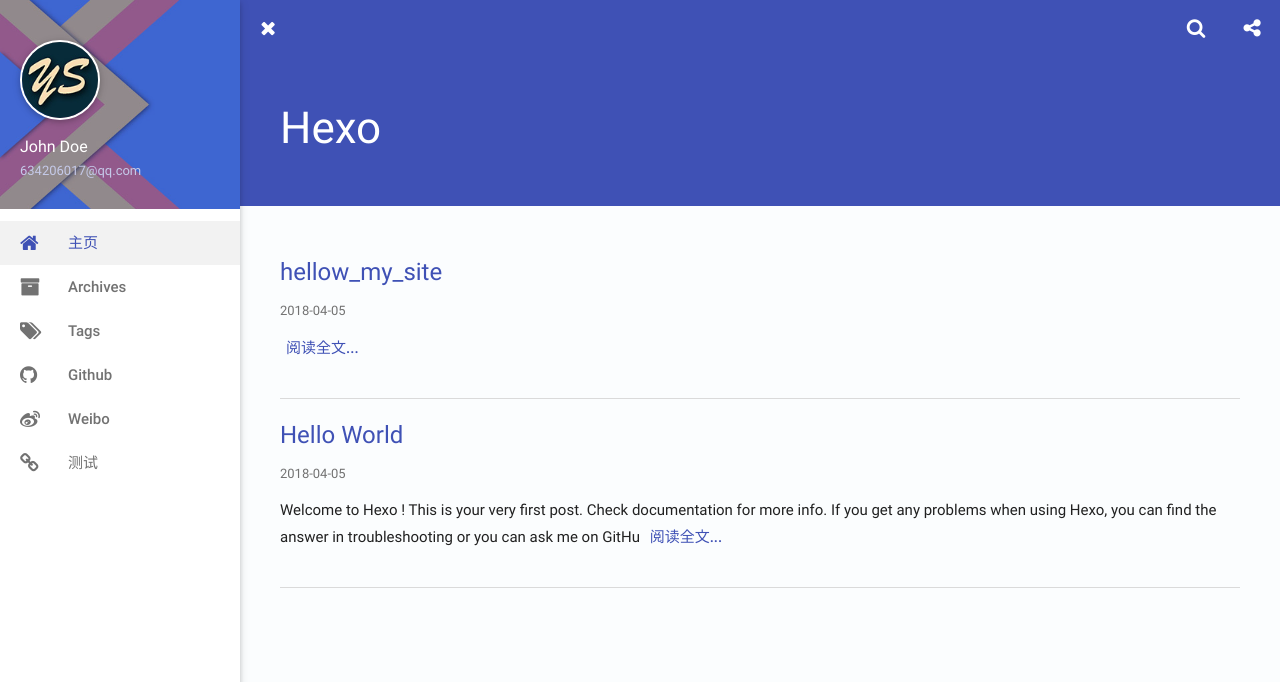
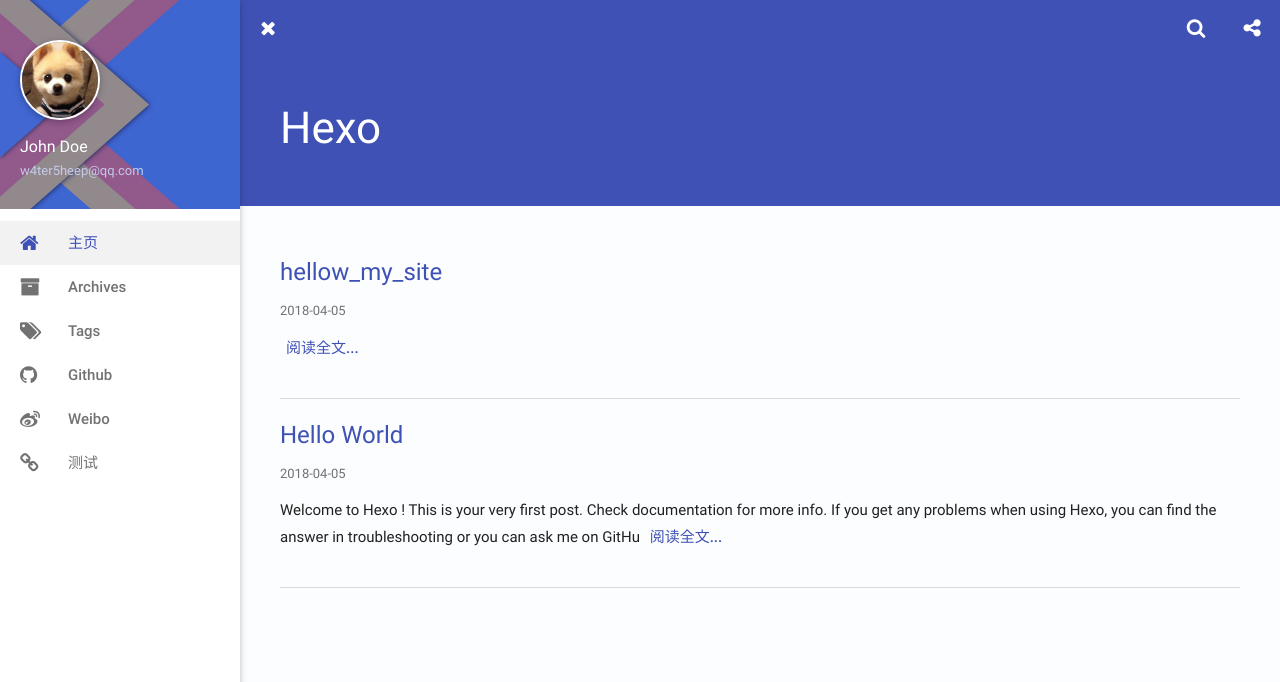
Before and after one commit to W4ter5heep/W4ter5heep.github.io, a plain HTML site: page index.html in a window 1280 px wide. Shown: the top 682 px of the page. Drawn offline with Linux system fonts and the light colour scheme; a script that the page names is missing.

Commit message:
Site updated: 2018-04-05 19:35:19

```diff
--- a/index.html
+++ b/index.html
@@ -35,10 +35,10 @@
   </a>
   <div class="brand-wrap">
     <div class="brand">
-      <a href="/" class="avatar"><img src="/img/logo.jpg"></a>
+      <a href="/" class="avatar"><img src="/img/gogo.jpg"></a>
       <hgroup class="introduce">
         <h5 class="nickname">John Doe</h5>
-        <a href="mailto:634206017@qq.com" title="634206017@qq.com" class="mail">634206017@qq.com</a>
+        <a href="mailto:w4ter5heep@qq.com" title="w4ter5heep@qq.com" class="mail">w4ter5heep@qq.com</a>
       </hgroup>
     </div>
   </div>
@@ -67,7 +67,7 @@
           </li>
 
           <li class="waves-block waves-effect">
-            <a href="https://github.com/yscoder" target="_blank" >
+            <a href="https://github.com/w4ter5heep" target="_blank" >
               <i class="icon icon-lg icon-github"></i>
               Github
             </a>
@@ -228,7 +228,7 @@
 <script>
 var BLOG_SHARE = {
     title: "Hexo",
-    pic: "/img/logo.jpg",
+    pic: "/img/gogo.jpg",
     summary: document.getElementsByName('summary')[0].content,
     url: "http://yoursite.com/index.html"
 };
```
Also changed, not shown: 2018/04/05/hello-world/index.html (+4 -4 lines), 2018/04/05/hellow-my-site/index.html (+4 -4 lines), archives/2018/04/index.html (+4 -4 lines), archives/2018/index.html (+4 -4 lines), archives/index.html (+4 -4 lines), img/gogo.jpg (added).
